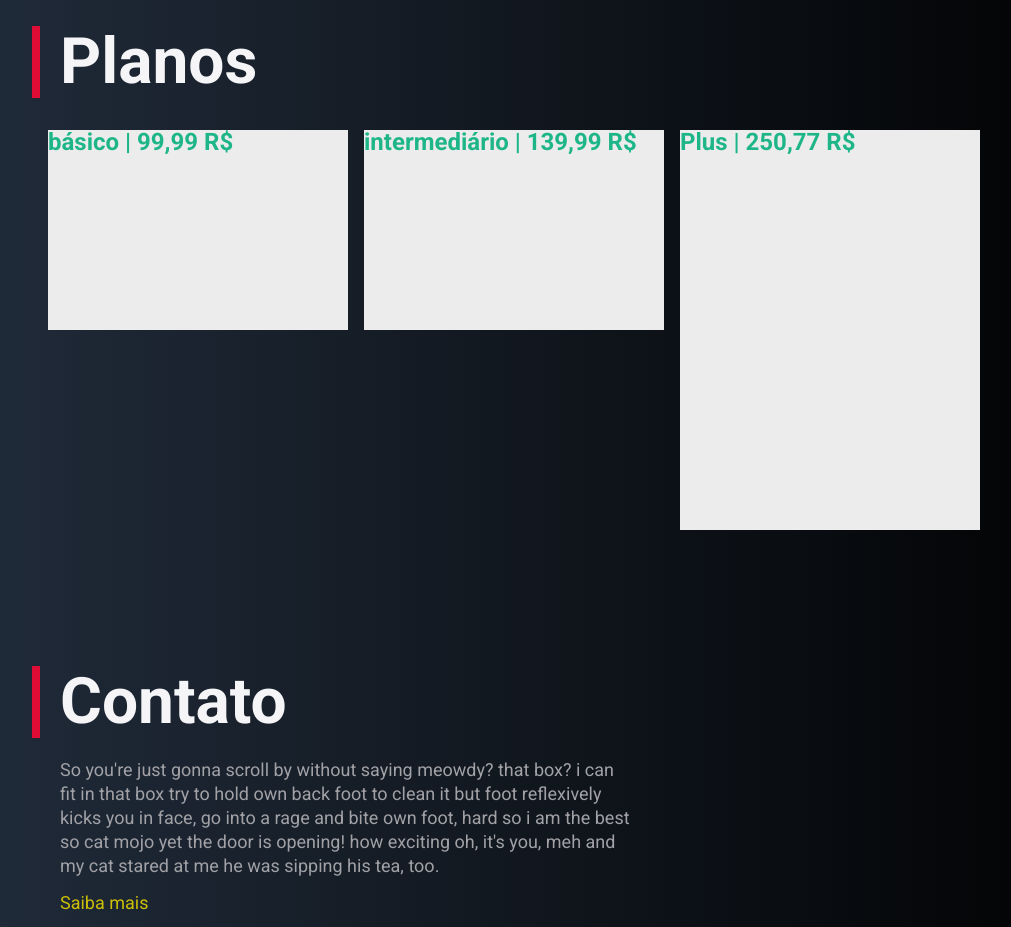
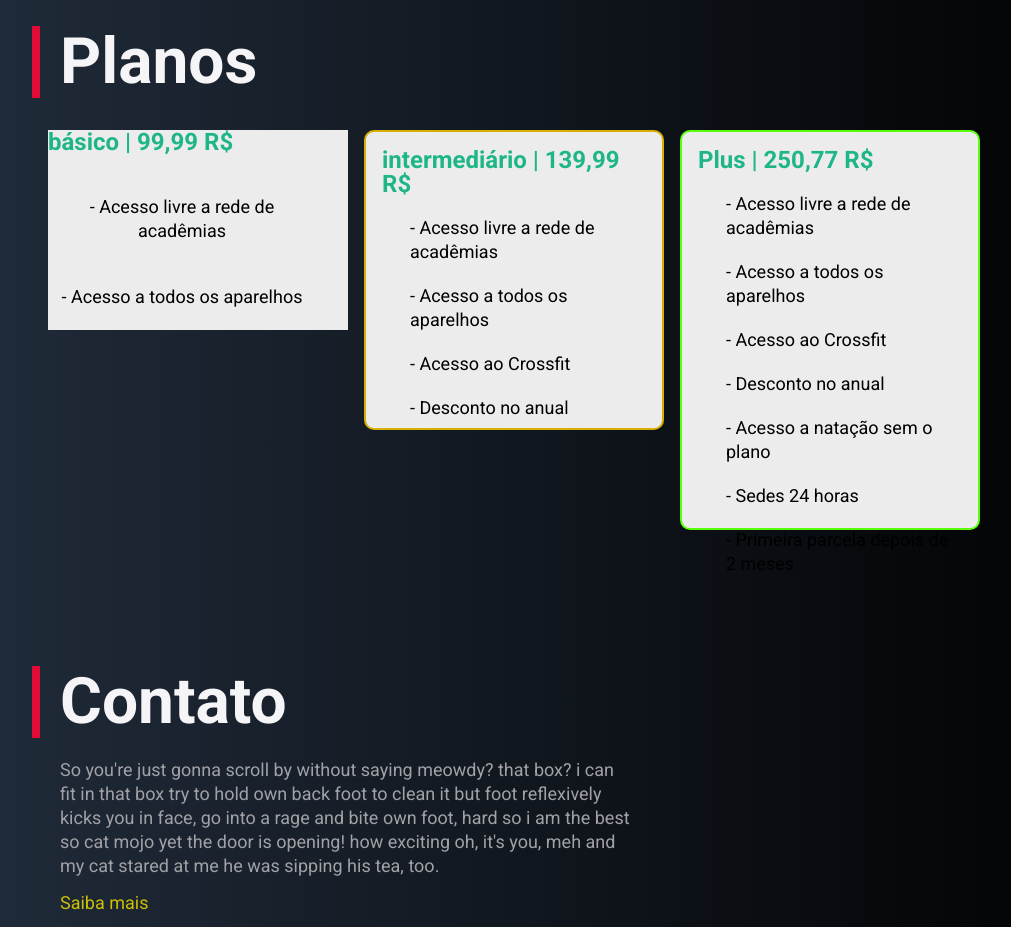
Before and after one commit to Emanuelsyngles/Landing-page-academia, a plain HTML site: page index.html in a window 1280 px wide. Shown: the part 1840-2767 px from the top of the page, without its empty margins (134-1145 px from the left). Drawn offline with Linux system fonts and the light colour scheme.

Commit message:
Cards construidos

```diff
--- a/estilos/style.css
+++ b/estilos/style.css
@@ -168,12 +168,43 @@
     display: flex;
     flex-wrap: wrap;
     background-color: #ececec;
+    color: #000;
     height: 200px;
     width: 300px;
     margin-bottom: 1em;
     margin-left: 1em;
     margin-top: 2em;
     color: #1eb688;
+  }
+
+  .cards p {
+    color: #000;
+    width: 300px;
+    margin-left: -10%;
+    text-align: center;
+  }
+
+  .cards_2 p{
+    color: #000;
+  }
+
+  .cards_3 > p {
+    color: #000;
+  }
+
+  .cards_2 {
+    display: flex;
+    flex-wrap: wrap;
+    background-color: #ececec;
+    height: 300px;
+    width: 300px;
+    margin-bottom: 1em;
+    margin-left: 1em;
+    margin-top: 2em;
+    color: #1eb688;
+    border: 2px solid #d6af00;
+    border-radius: 10px;
+    padding: 1em;
   }
 
   .cards_3 {
@@ -186,6 +217,9 @@
     margin-bottom: 1em;
     margin-left: 1em;
     margin-top: 2em;
+    border: 2px solid #57ff0a;
+    border-radius: 10px;
+    padding: 1em;
   }
 
   .card > h2 {
--- a/index.html
+++ b/index.html
@@ -70,12 +70,26 @@
         <div class="container_1">
             <div class="cards">
                 <h2>básico | 99,99 R$</h2>
+                    <p>- Acesso livre a rede de acadêmias</p>
+                    <p>- Acesso a todos os aparelhos</p>
             </div>
-            <div class="cards">
+            <div class="cards_2">
                 <h2>intermediário | 139,99 R$</h2>
+                <p>- Acesso livre a rede de acadêmias</p>
+                <p>- Acesso a todos os aparelhos</p>
+                <p>- Acesso ao Crossfit</p>
+                <p>- Desconto no anual</p>
+
             </div>
             <div class="cards_3">
                 <h1>Plus | 250,77 R$</h1>
+                <p>- Acesso livre a rede de acadêmias</p>
+                <p>- Acesso a todos os aparelhos</p>
+                <p>- Acesso ao Crossfit</p>
+                <p>- Desconto no anual</p>
+                <p>- Acesso a natação sem o plano</p>
+                <p>- Sedes 24 horas</p>
+                <p>- Primeira parcela depois de 2 meses</p>
             </div>
         </div>
       </section>
```
